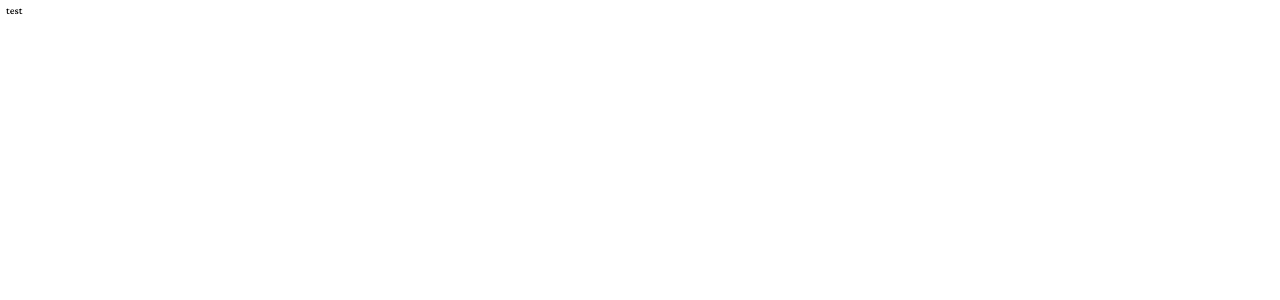
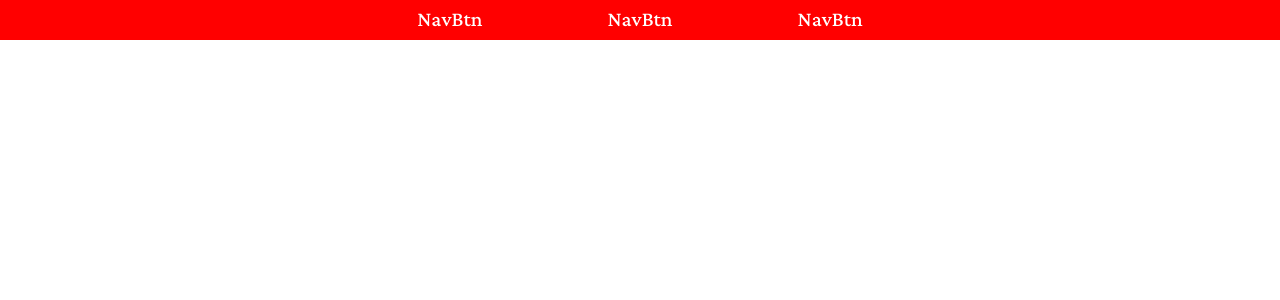
Before and after one commit to HenryVag/my-website, a React (Create React App) app: page / in a window 1280 px wide. Shown: the top 300 px of the page. Built offline with nearby package versions, Linux system fonts and the light colour scheme.

Commit message:
nav bar w/o correct titles

```diff
--- a/src/App.css
+++ b/src/App.css
@@ -1,23 +1,38 @@
 /* Lateef Light*/
 @font-face {
-  font-family: 'Lateef';
-  src: url('./font/Lateef-Light.ttf') format('truetype');
+  font-family: "Lateef";
+  src: url("./font/Lateef-Light.ttf") format("truetype");
   font-weight: 300;
   font-style: normal;
 }
 /* Lateef Regular*/
 @font-face {
-  font-family: 'Lateef';
-  src: url('./font/Lateef-Regular.ttf') format('truetype');
+  font-family: "Lateef";
+  src: url("./font/Lateef-Regular.ttf") format("truetype");
   font-weight: 400;
   font-style: normal;
 }
 
-
-.nav-button{
+.nav-button {
+  color: white;
   border: none;
   background-color: transparent;
-  font-family: 'Lateef';
+  font-family: "Lateef";
   font-weight: 400;
+  font-size: 2.083vw;
+}
 
+.nav-bar {
+  background-color: rgb(255, 0, 0);
+  display: flex;
+  align-items: center;
+  justify-content: center;
 }
+
+.nav-bar ul {
+  padding: 0;
+  margin: 0;
+  list-style: none;
+  display: flex;
+  gap: 8.828vw;
+}
--- a/src/App.js
+++ b/src/App.js
@@ -1,13 +1,13 @@
 
 import './App.css';
-import { NavButton } from './components/Menu'
+import { NavButton, NavBar } from './components/Menu'
 
 
 
 function App() {
   return (
     <div className="App">
-      <NavButton/>
+      <NavBar/>
     </div>
   );
 }
--- a/src/components/Menu.js
+++ b/src/components/Menu.js
@@ -1,43 +1,39 @@
-import React, {Button} from 'react'
-
-
+import React from "react";
 
 const NavButton = () => {
-
-    const testNavButton = () => {
-        console.log("NavButton pressed")
-    }
-
+  const testNavButton = () => {
+    console.log("NavButton pressed");
+  };
 
   return (
     <div>
-      <button className = "nav-button" onClick={testNavButton}> test </button>
+      <button className="nav-button" onClick={testNavButton}>
+        NavBtn
+      </button>
     </div>
-  )
-}
-
-
-
-
-
+  );
+};
 
 const NavBar = () => {
   return (
-    <div>
-
-    </div>
-  )
-}
-
-
-
+    <nav className="nav-bar">
+      <ul>
+        <li>
+          <NavButton />
+        </li>
+        <li>
+          <NavButton />
+        </li>
+        <li>
+          <NavButton />
+        </li>
+      </ul>
+    </nav>
+  );
+};
 
 const Menu = () => {
-  return (
-    <div>
+  return <div></div>;
+};
 
-    </div>
-  )
-}
-
-export {Menu, NavButton, NavBar}
+export { Menu, NavButton, NavBar };
```
